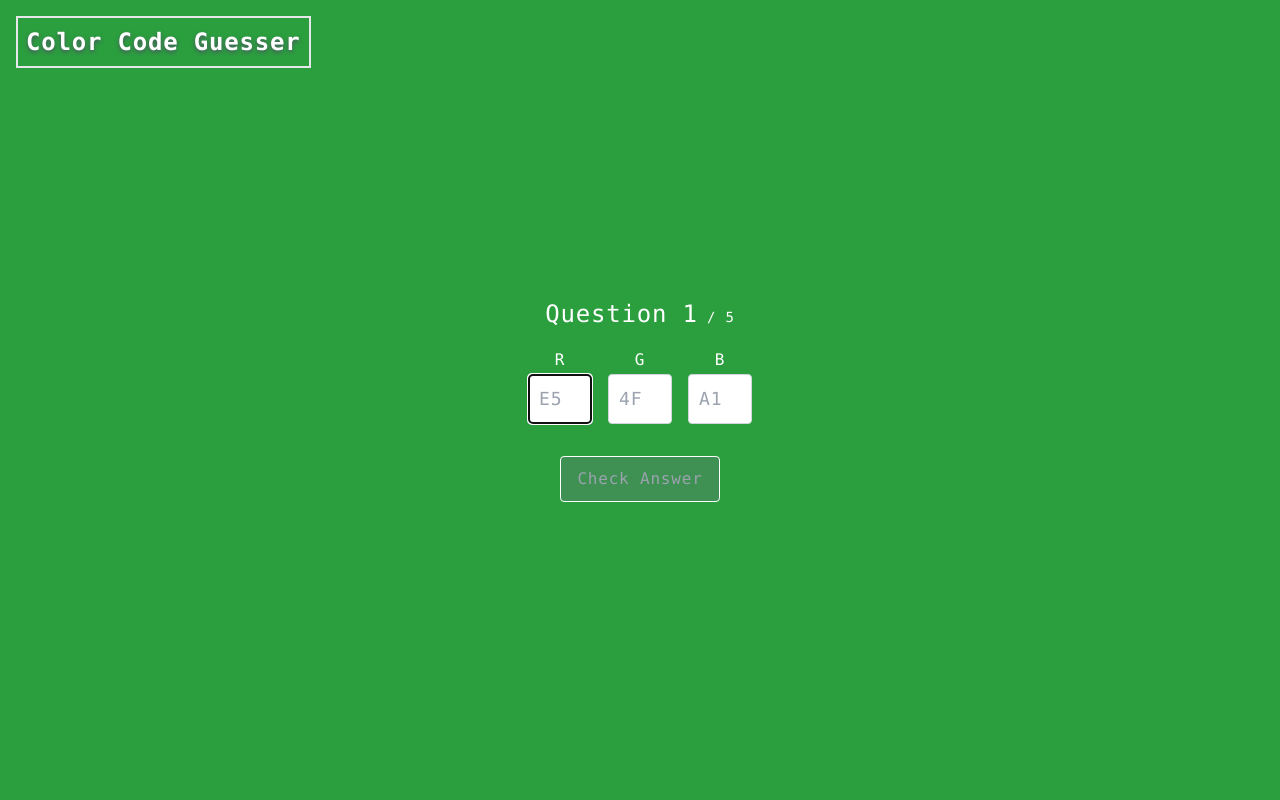
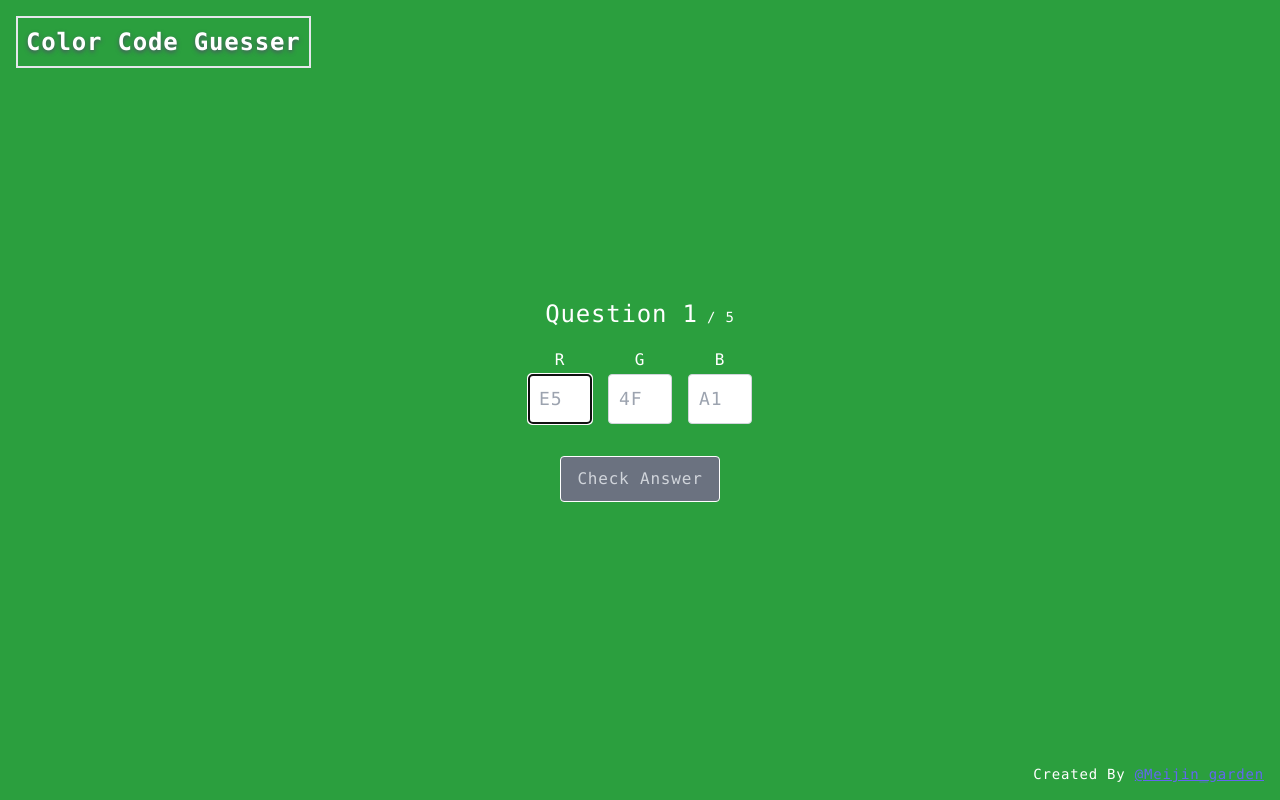
Before and after one commit to TeXmeijin/color-code-guesser, a Next.js app: page / in a window 1280 px wide. Built offline with nearby package versions, Linux system fonts and the light colour scheme.

Commit message:
fix: 🐛 style button

```diff
--- a/src/components/Button.tsx
+++ b/src/components/Button.tsx
@@ -36,7 +36,7 @@ export const Button = ({
         </>
       ) : (
         <button
-          className="bg-gray-500/30 hover:bg-gray-700/30 text-white border border-white font-bold py-2 px-4 rounded disabled:text-gray-400 disabled:font-normal"
+          className="bg-gray-500/30 hover:bg-gray-700/30 text-white border border-white font-bold py-2 px-4 rounded disabled:bg-gray-500 disabled:text-gray-300 disabled:font-normal"
           onClick={() => checkAnswer()}
           disabled={!isValidColor}
         >
--- a/src/components/screens/index.tsx
+++ b/src/components/screens/index.tsx
@@ -58,6 +58,19 @@ export const Index = () => {
       <h1 className="absolute top-4 left-4 text-xl md:text-2xl font-bold border-2 p-2">
         <span className="text-shadow shadow-gray-600">Color Code Guesser</span>
       </h1>
+      <p className={"absolute bottom-4 right-4 text-sm"}>
+        <span>
+          Created By{" "}
+          <a
+            href="https://twitter.com/Meijin_garden"
+            rel="nofollow"
+            target="_blank"
+            className={"underline text-indigo-500"}
+          >
+            @Meijin_garden
+          </a>
+        </span>
+      </p>
       {!showResult && <Header questionCount={questionCount} />}
       {!showResult && (
         <ColorInput color={userColor} setUserColor={setUserColor} />
```
